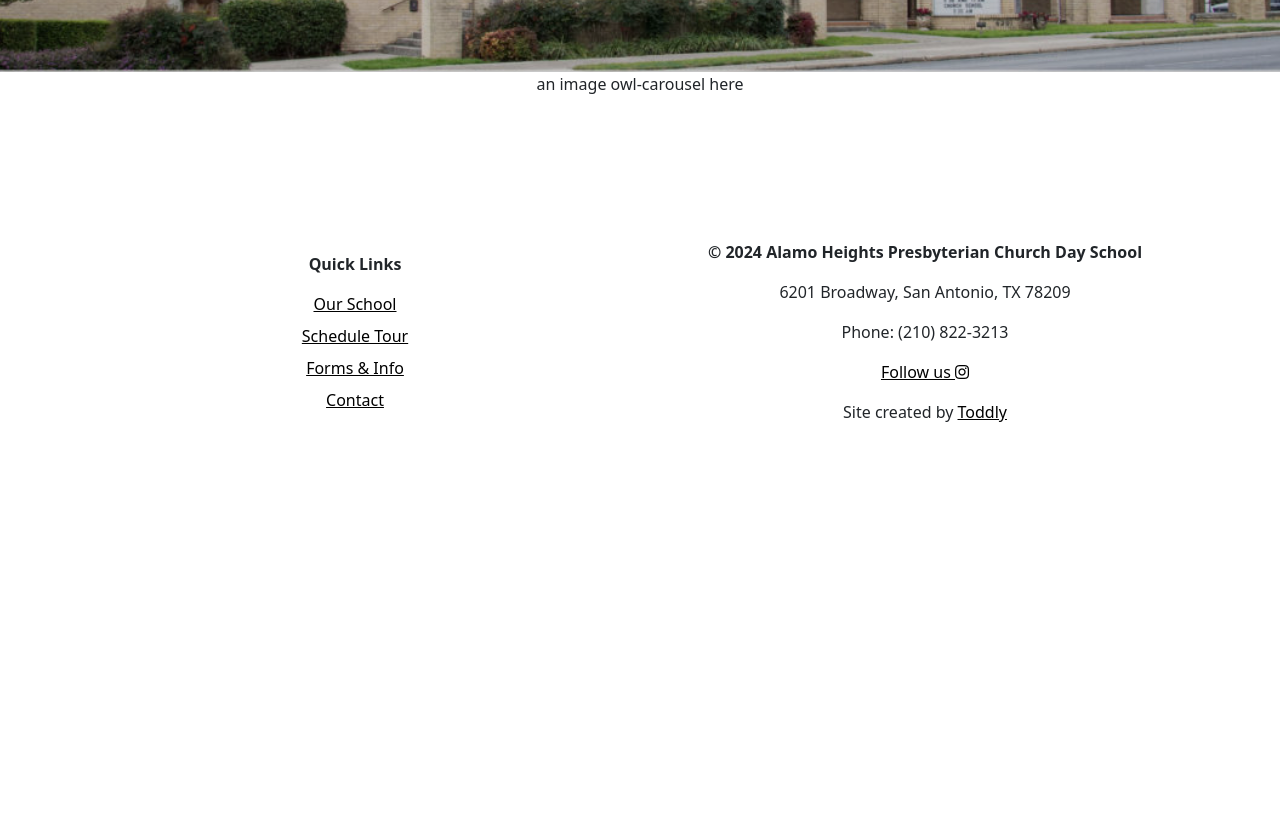
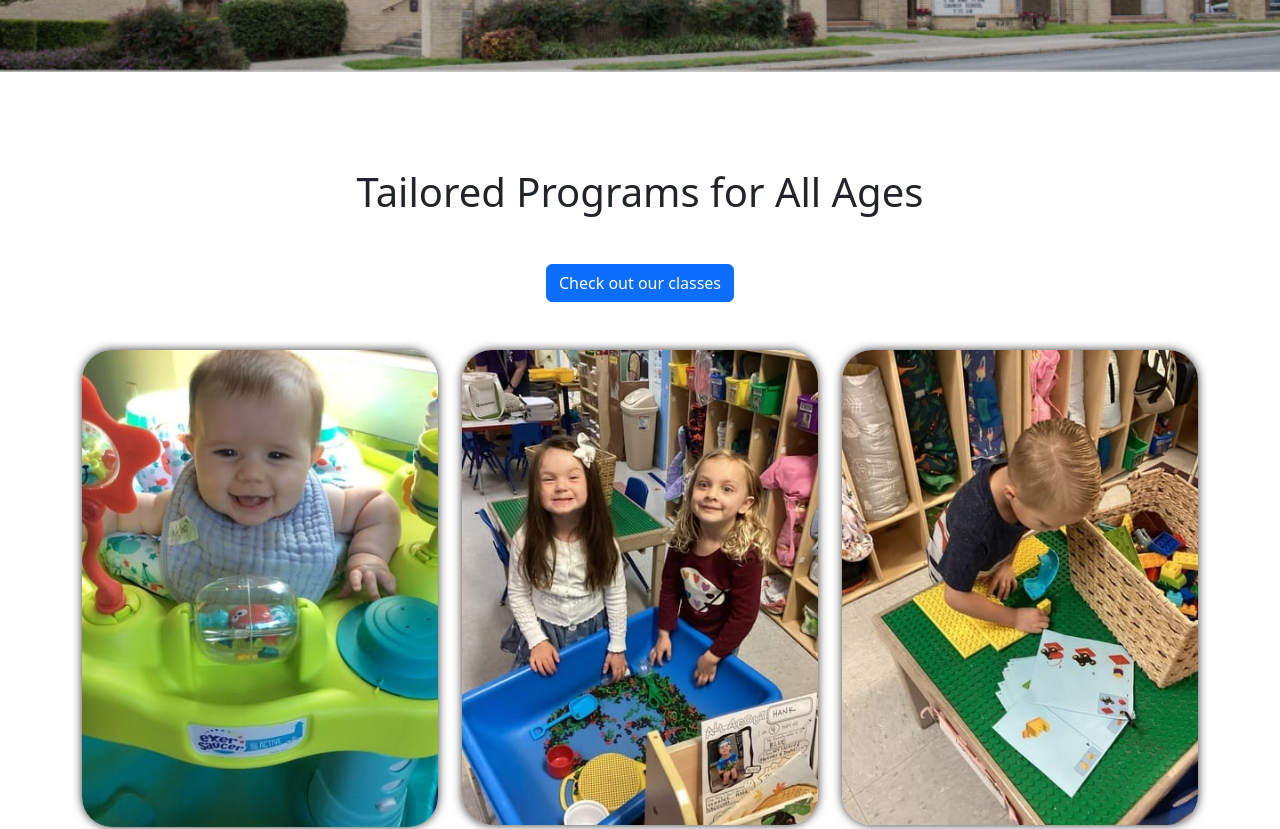
Before and after one commit to bharding216/ahpcds, a SvelteKit app: page / in a window 1280 px wide. Shown: the part 780-1609 px from the top of the page. Before the commit the page ends 1292 px from the top, so only its background shows below. Built offline with nearby package versions, Linux system fonts and the light colour scheme.

Commit message:
Update images to our-schools page

```diff
--- a/package.json
+++ b/package.json
@@ -16,6 +16,7 @@
 	},
 	"type": "module",
 	"dependencies": {
+		"@splidejs/svelte-splide": "^0.2.9",
 		"aws-sdk": "^2.1616.0",
 		"nodemailer": "^6.9.13"
 	}
--- a/src/routes/+page.svelte
+++ b/src/routes/+page.svelte
@@ -1,6 +1,16 @@
 <script>
     import schoolPhoto from '$lib/images/ahpcds-school.jpg';
     import { page } from '$app/stores';
+
+    import child1 from '$lib/images/child1.jpg';
+    import child2 from '$lib/images/child2.jpg';
+    import child3 from '$lib/images/child3.jpg';
+    import child4 from '$lib/images/child4.jpg';
+    import child5 from '$lib/images/child5.jpg';
+    import child6 from '$lib/images/child6.jpg';
+    import child7 from '$lib/images/child7.jpg';
+    import child8 from '$lib/images/child8.jpg';
+
 </script>
 
 <svelte:head>
@@ -8,7 +18,7 @@
 	<meta name="description" content="Alamo Heights Presbyterian Church Day School in San Antonio, TX" />
 </svelte:head>
 
-<section>
+<section class="pb-5">
     <div class="pt-5 pb-5" style="min-height: 700px; position: relative;">
         <div style="background: url({schoolPhoto}) no-repeat center center fixed;
                     background-size: cover; position: absolute; top: 0; left: 0; right: 0; bottom: 0; z-index: 0;"></div>
@@ -30,18 +40,33 @@
     </div>
 </section>
 
-<div class="container">
-    <section>
-        <div class="text-center">
-            <p>an image owl-carousel here</p>
+<section>
+    <div class="container">
+        <div class="text-center py-5">
+            <h1 class="mb-5">Tailored Programs for All Ages</h1>
+            <a href="/our-school" class="btn btn-primary">Check out our classes</a>
         </div>
-    </section>
+        <div class="row pb-5">
+            <div class="col-12 col-md-4 text-center">
+                <img src={child7} alt="child7" class="img-fluid rounded-img" />
+            </div>
 
-</div>
+            <div class="col-12 col-md-4 text-center">
+                <img src={child2} alt="child2" class="img-fluid rounded-img" />
+            </div>
+
+            <div class="col-12 col-md-4 text-center">
+                <img src={child3} alt="child3" class="img-fluid rounded-img" />
+            </div>
+        </div>
+    </div>
+</section>
 
 
 
 <style>
-
-
+    .rounded-img {
+        border-radius: 30px;
+        box-shadow: 0px 0px 10px rgba(0, 0, 0, 0.8);
+    }
 </style>
--- a/src/routes/Footer.svelte
+++ b/src/routes/Footer.svelte
@@ -4,16 +4,10 @@
 
 	var currentYear = new Date().getFullYear();
 
-
 </script>
 
 <footer>
     <div class="py-5 mb-4 text-center container">
-        <div class="row pt-5 py-3 mb-4 mb-sm-3">
-            <div class="col-12">
-
-            </div>
-        </div>
 
         <div class="row d-flex align-items-center">
             <div class="col-12 col-sm-6">
--- a/src/routes/our-school/+page.svelte
+++ b/src/routes/our-school/+page.svelte
@@ -94,7 +94,7 @@
     <div class="container">
         <div class="row">
             <div class="col-12 col-md-6 d-flex flex-column justify-content-center align-items-center">
-                <h1 class="pb-4">Come see our school!</h1>
+                <h1 class="pb-4 text-center">Step into a World of Wonder at AHPCDS</h1>
                 <a href="/schedule-tour" class="btn btn-primary" aria-current={$page.url.pathname === '/schedule-tour' ? 'page' : undefined}>Book a tour</a>
             </div>
 
```
Also changed, not shown: 1 other file (tests, documents, lock files or other folders).
